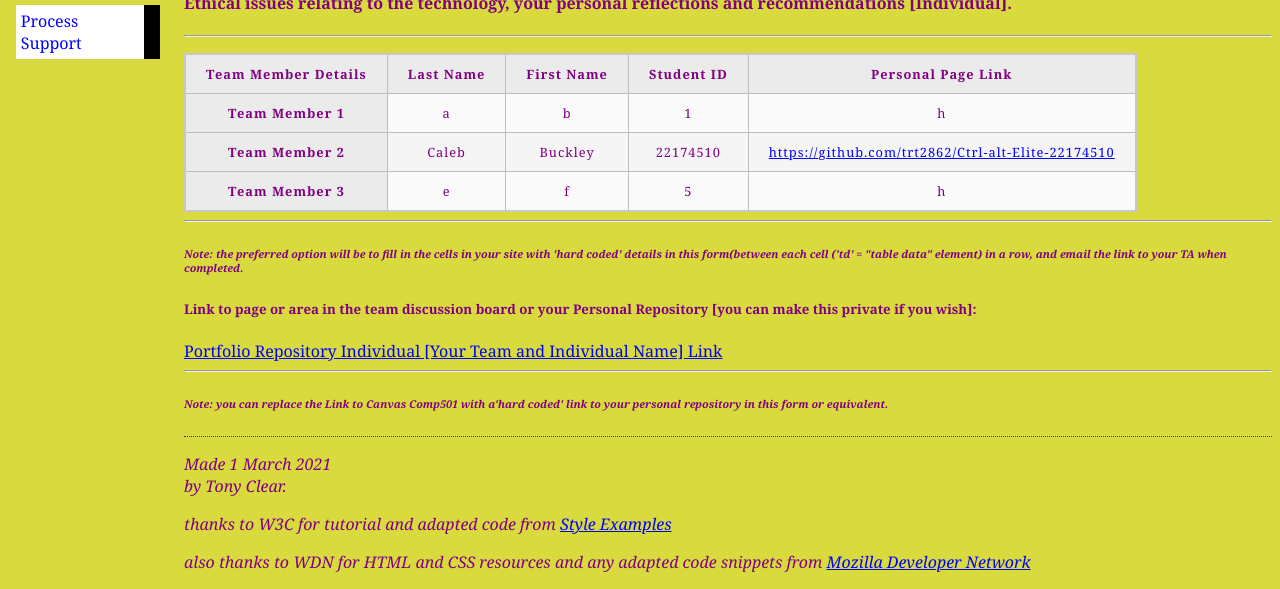
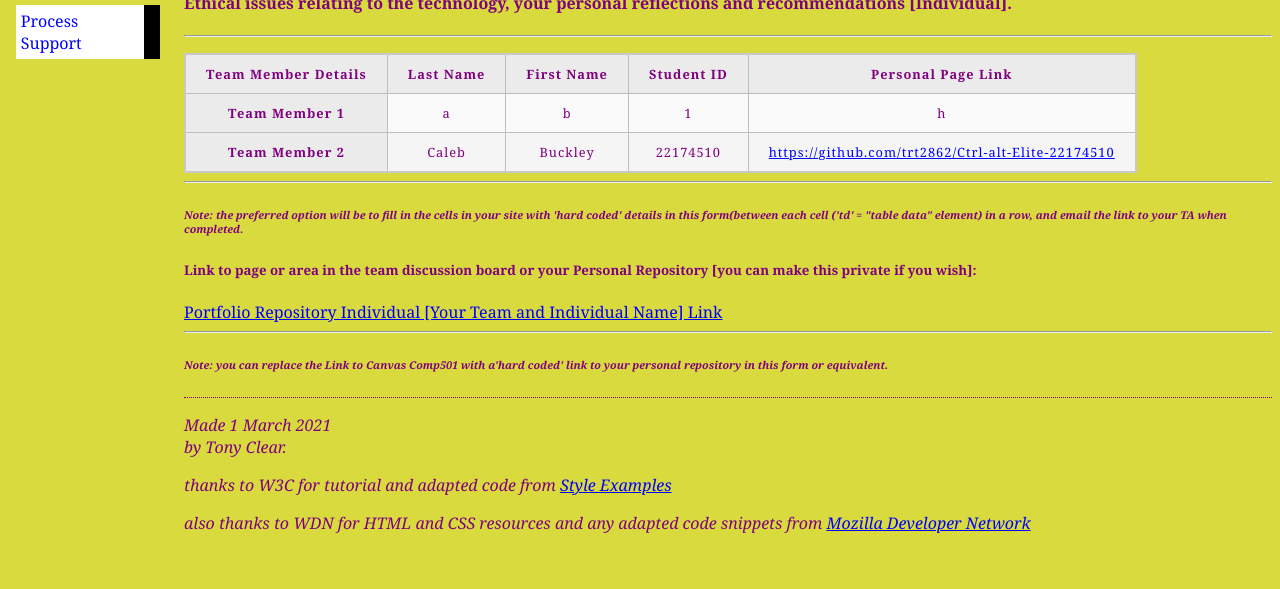
Before and after one commit to trt2862/Ctrl-Alt-Elite.github.io, a plain HTML site: page misc/ethics.html in a window 1280 px wide. Shown: the part 334-923 px from the top of the page. After the commit the page ends 884 px from the top, so only its background shows below. Drawn offline with Linux system fonts and the light colour scheme.

Commit message:
Update ethics.html

```diff
--- a/misc/ethics.html
+++ b/misc/ethics.html
@@ -54,14 +54,7 @@
 		<td>Buckley</td>
         <td>22174510</td>
 		<td><a href="https://github.com/trt2862/Ctrl-alt-Elite-22174510">https://github.com/trt2862/Ctrl-alt-Elite-22174510</a></td>
-    </tr>
-	<p align = "left"</p>
-	<tr><th scope="row">Team Member 3</th>
-        <td>e</td>
-		<td>f</td>
-        <td>5</td>
-		<td>h</td>
-    </tr>
+
 	</body>
 </table>
 <hr/>
```
